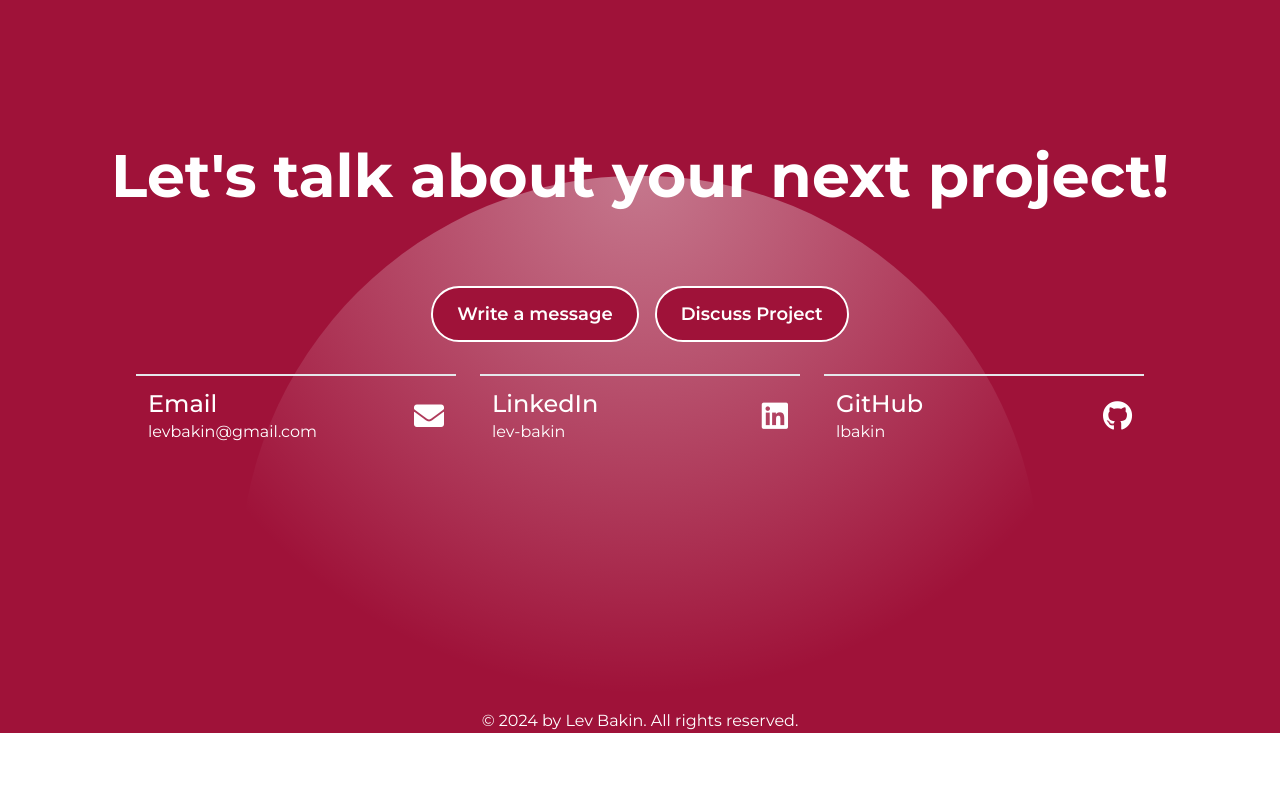
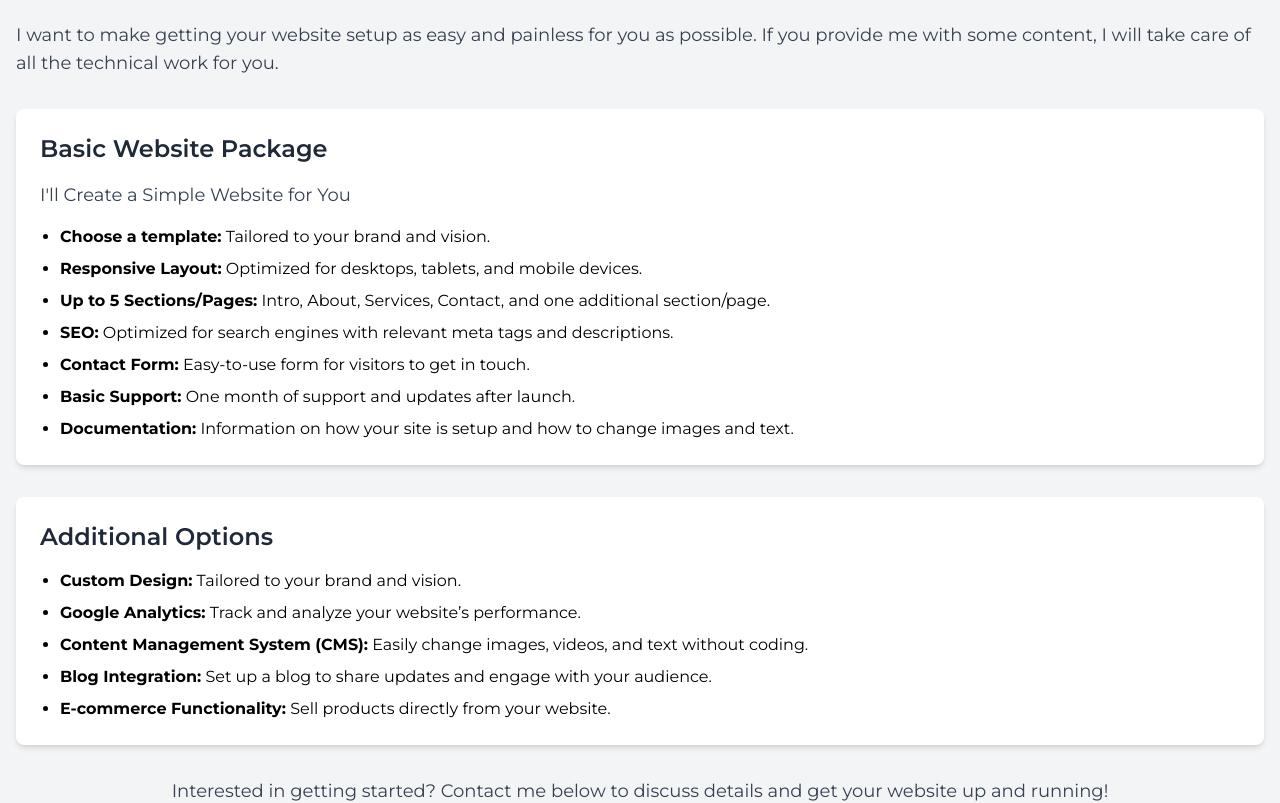
Before and after one commit to lbakin/portfolio-site, a Next.js app: page / in a window 1280 px wide. Shown: the part 4001-4804 px from the top of the page. Before the commit the page ends 4734 px from the top, so only its background shows below. Built offline with nearby package versions, Linux system fonts and the light colour scheme.

Commit message:
feat: packages section added

```diff
--- a/components/CallToAction/CallToAction.js
+++ b/components/CallToAction/CallToAction.js
@@ -47,11 +47,11 @@ const CallToAction = () => {
       <h2 className="relative z-10 text-4xl sm:text-5xl md:text-6xl font-bold mb-20">
         Let's talk about your next project!
       </h2>
-      <div className="relative z-10 flex flex-row justify-center space-x-4 mb-8">
-        <div className="border-white border-2 bg-rose-800 rounded-full px-6 py-3 text-lg font-semibold hover:bg-rose-600 transition duration-300 ease-in-out">
+      <div className="relative z-10 flex flex-row justify-center space-x-4 sm:space-x-14 mb-12">
+        <div className="border-white border-2 bg-rose-800 rounded-full px-10 py-6 text-lg font-semibold hover:bg-rose-600 transition duration-300 ease-in-out">
           <a href="mailto:levbakin@gmail.com">Write a message</a>
         </div>
-        <div className="border-white border-2 bg-rose-800 rounded-full px-6 py-3 text-lg font-semibold hover:bg-rose-600 transition duration-300 ease-in-out">
+        <div className="border-white border-2 bg-rose-800 rounded-full px-10 py-6 text-lg font-semibold hover:bg-rose-600 transition duration-300 ease-in-out">
           <button onClick={openQuestionnaire}>Discuss Project</button>
         </div>
       </div>
--- /dev/null
+++ b/components/Packages.js
@@ -0,0 +1,46 @@
+import React from 'react';
+
+const Packages = () => {
+  return (
+    <section className="bg-gray-100 py-12" id="packages">
+      <div className="container mx-auto px-4">
+        <h2 className="text-4xl font-bold text-gray-800 mb-6">Packages</h2>
+        <p className="text-lg text-gray-700 mb-8">
+          I want to make getting your website setup as easy and painless for you as possible. If you provide me with some content, I will take care of all the technical work for you.
+        </p>
+
+        <div className="bg-white shadow-md rounded-lg p-6 mb-8">
+          <h3 className="text-2xl font-semibold text-gray-800 mb-4">Basic Website Package</h3>
+          <p className="text-lg text-gray-700 mb-4">I'll Create a Simple Website for You</p>
+          <ul className="list-disc pl-5 space-y-2">
+            <li><strong>Choose a template:</strong> Tailored to your brand and vision.</li>
+            <li><strong>Responsive Layout:</strong> Optimized for desktops, tablets, and mobile devices.</li>
+            <li><strong>Up to 5 Sections/Pages:</strong> Intro, About, Services, Contact, and one additional section/page.</li>
+            <li><strong>SEO:</strong> Optimized for search engines with relevant meta tags and descriptions.</li>
+            <li><strong>Contact Form:</strong> Easy-to-use form for visitors to get in touch.</li>
+            <li><strong>Basic Support:</strong> One month of support and updates after launch.</li>
+            <li><strong>Documentation:</strong> Information on how your site is setup and how to change images and text.</li>
+          </ul>
+        </div>
+
+        <div className="bg-white shadow-md rounded-lg p-6 mb-8">
+          <h3 className="text-2xl font-semibold text-gray-800 mb-4">Additional Options</h3>
+          <ul className="list-disc pl-5 space-y-2">
+            <li><strong>Custom Design:</strong> Tailored to your brand and vision.</li>
+            <li><strong>Google Analytics:</strong> Track and analyze your website’s performance.</li>
+            <li><strong>Content Management System (CMS):</strong> Easily change images, videos, and text without coding.</li>
+            <li><strong>Blog Integration:</strong> Set up a blog to share updates and engage with your audience.</li>
+            <li><strong>E-commerce Functionality:</strong> Sell products directly from your website.</li>
+          </ul>
+        </div>
+
+        <div className="text-center mt-8">
+          <p className="text-lg text-gray-700 mb-4">Interested in getting started? Contact me below to discuss details and get your website up and running!</p>
+
+        </div>
+      </div>
+    </section>
+  );
+};
+
+export default Packages;
--- a/pages/index.js
+++ b/pages/index.js
@@ -7,6 +7,7 @@ import Nav from "../components/Nav"
 import Footer from "../components/Footer"
 import Questionnaire from "../components/CallToAction/Questionnaire"
 import FeaturedWorks from "../components/FeaturedWorks"
+import Packages from "../components/Packages"
 
 export default function Home() {
   return (
@@ -15,6 +16,7 @@ export default function Home() {
         <Header />
         <Showcase />
         <FeaturedWorks />
+        <Packages />
         <CallToAction />
         <Questionnaire />
         <Footer />
```
